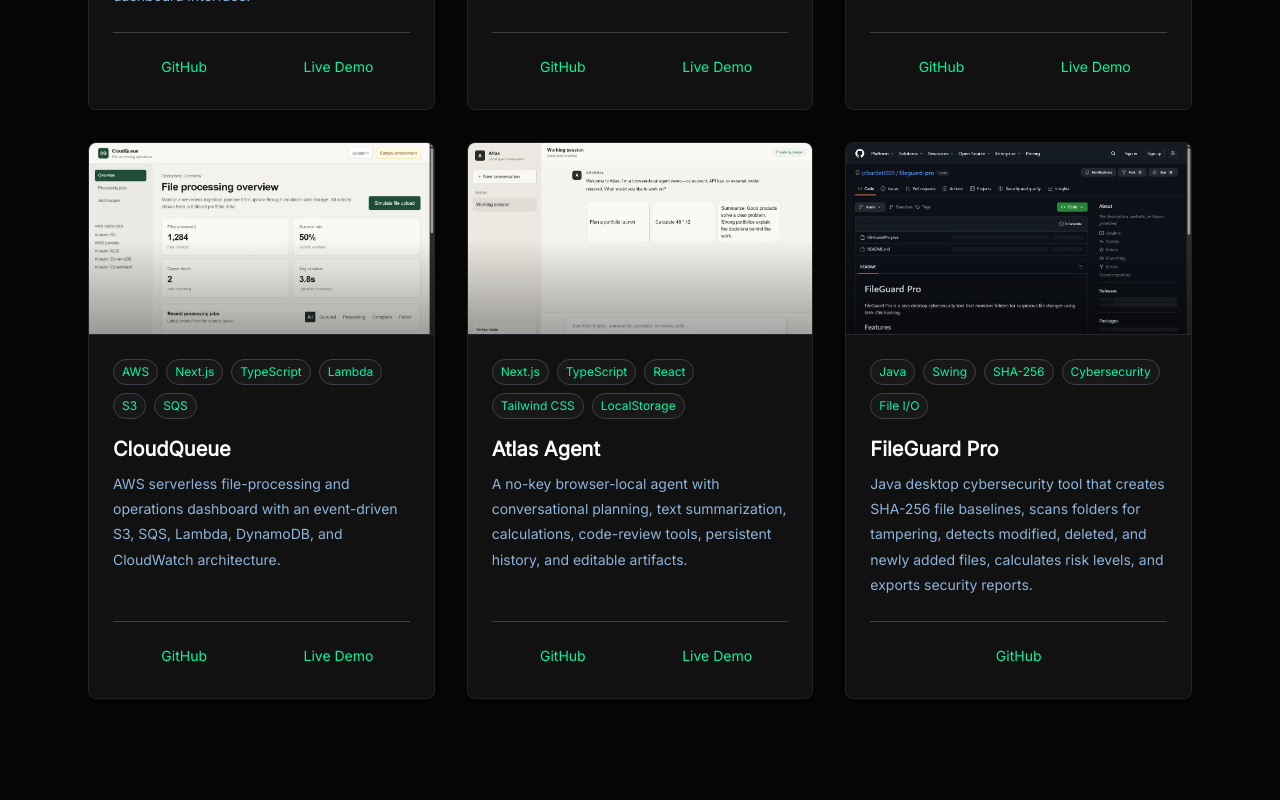
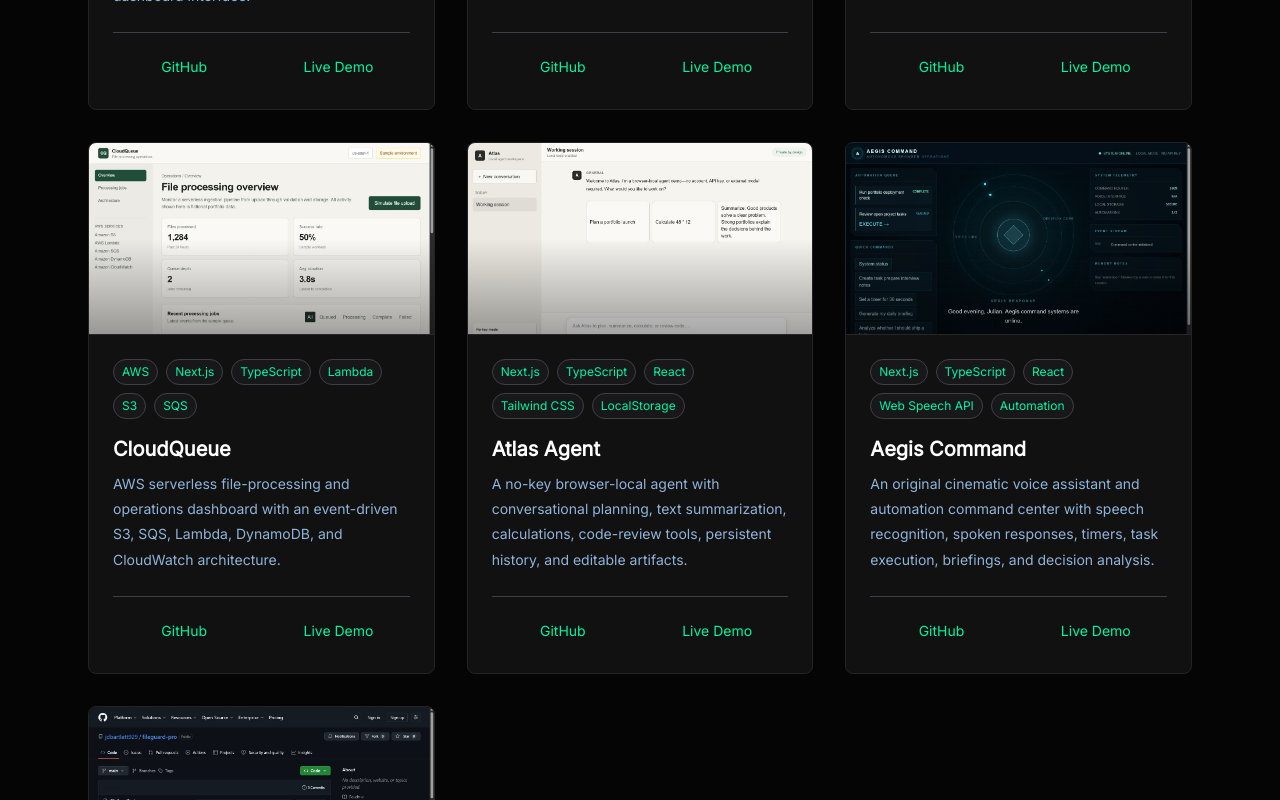
Before and after one commit to jdbartlett929/julian-portfolio, a Next.js app: page / in a window 1280 px wide. Shown: the part 3234-4034 px from the top of the page. Built offline with nearby package versions, Linux system fonts and the light colour scheme.

Commit message:
Add Aegis command project

```diff
--- a/app/page.tsx
+++ b/app/page.tsx
@@ -74,6 +74,15 @@ const projects = [
     github: "https://github.com/jdbartlett929/atlas-agent",
     live: "https://atlas-agent-bice.vercel.app",
     image: "/project-images/atlas-agent.png",
+  },
+  {
+    title: "Aegis Command",
+    description:
+      "An original cinematic voice assistant and automation command center with speech recognition, spoken responses, timers, task execution, briefings, and decision analysis.",
+    tech: ["Next.js", "TypeScript", "React", "Web Speech API", "Automation"],
+    github: "https://github.com/jdbartlett929/aegis-command",
+    live: "https://aegis-command-murex.vercel.app",
+    image: "/project-images/aegis-command.png",
   },
   {
     title: "FileGuard Pro",
```
Also changed, not shown: public/project-images/aegis-command.png (added).
